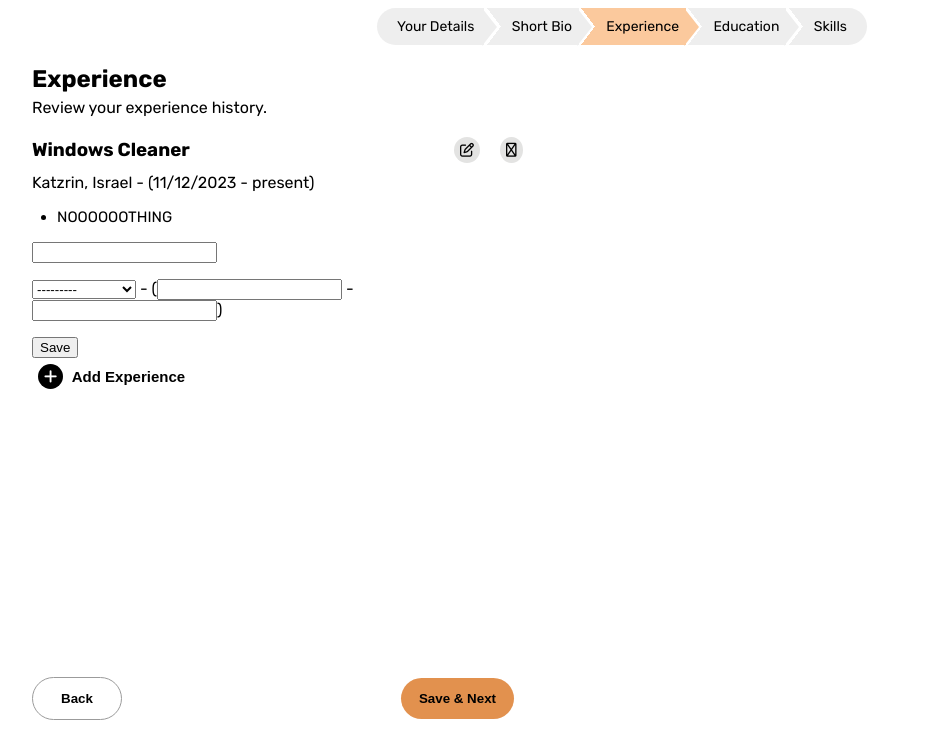
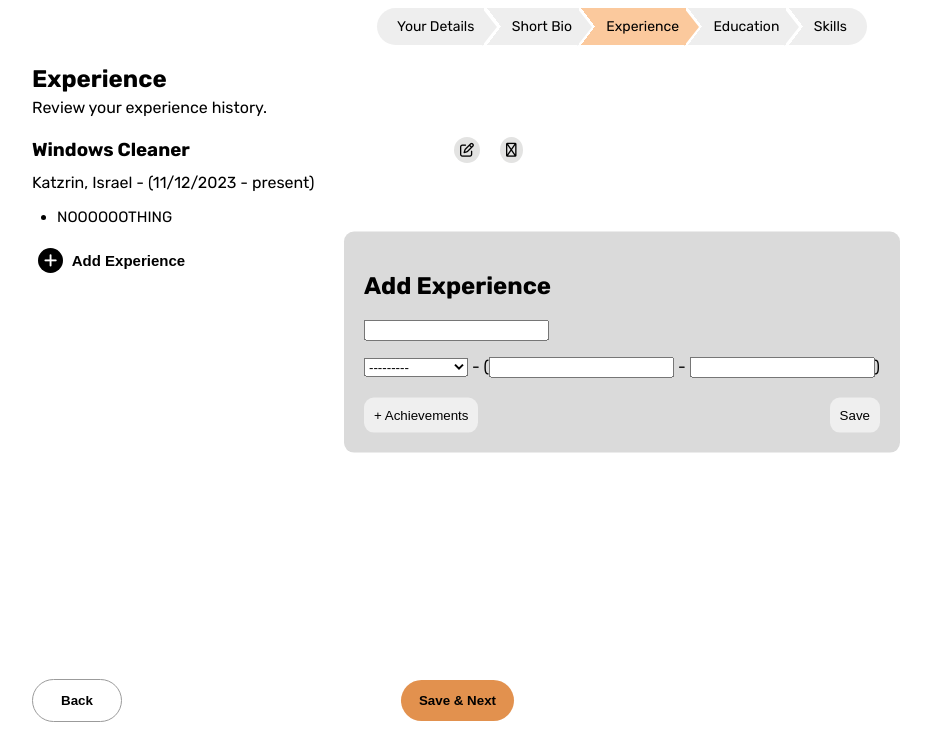
Before and after one commit to Gilad-Weinberger/Resu-Dev, a Django app: page /resume/1/experience in a window 1280 px wide. Shown: the part 58-800 px from the top of the page, without its empty margins (18-949 px from the left). Run offline with Django 4.2, Linux system fonts and the light colour scheme; a user stored in the database is signed in; data comes from the database, SQL or seed files in the repository; both versions use the stored data as it was after the commit; style sheets or scripts are compiled from the project's sources; some libraries are stand-ins or nearby versions.

Commit message:
create add-experience form html scss

```diff
--- a/base/views.py
+++ b/base/views.py
@@ -107,7 +107,8 @@
                     return HttpResponseRedirect(reverse('base:resume_bio', args=[resume_id]))
     else:
         form = ExperienceForm(instance=resume)
-        create_form = ExperienceCreateForm()
+
+    create_form = ExperienceCreateForm()
 
     all_resume_experiences = resume.experiences.order_by(
         'just_created',
--- a/static/scss/resume/resume_experience.css
+++ b/static/scss/resume/resume_experience.css
@@ -17,7 +17,6 @@
   height: calc(100vh - 145px);
   width: calc(40vw - 30px);
   padding: 20px 50px;
-  position: relative;
 }
 .main .resume .edit .title {
   margin: 0px;
@@ -69,24 +68,46 @@
 .main .resume .edit .all-experiences .experience:last-child {
   border-bottom: none;
 }
-.main .resume .edit form button {
+.main .resume .edit form.add-exp {
+  position: absolute;
+  top: 50%;
+  left: 50%;
+  transform: translate(-50%, -50%);
+  padding: 20px;
+  border-radius: 10px;
+  background-color: #dadada;
+}
+.main .resume .edit form.add-exp .buttons {
+  margin-top: 20px;
+  display: flex;
+  align-items: center;
+  justify-content: space-between;
+}
+.main .resume .edit form.add-exp .buttons button {
+  border-radius: 10px;
+  border: none;
+  padding: 10px;
+  background-colr: #e2914e;
   cursor: pointer;
 }
-.main .resume .edit form .add {
+.main .resume .edit form.save button {
+  cursor: pointer;
+}
+.main .resume .edit form.save .add {
   background: none;
   border: none;
   font-size: 15px;
   font-weight: 600;
   margin-top: 5px;
 }
-.main .resume .edit form .add .add-icon {
+.main .resume .edit form.save .add .add-icon {
   border-radius: 50%;
   padding: 5px 6px;
   background-color: black;
   color: white;
   margin-right: 5px;
 }
-.main .resume .edit form .buttons {
+.main .resume .edit form.save .buttons {
   width: calc(40vw - 30px);
   position: absolute;
   bottom: 20px;
@@ -94,17 +115,17 @@
   align-items: center;
   justify-content: space-between;
 }
-.main .resume .edit form .buttons .next,
-.main .resume .edit form .buttons .back {
+.main .resume .edit form.save .buttons .next,
+.main .resume .edit form.save .buttons .back {
   border-radius: 30px;
   padding: 13px 18px;
   font-weight: 700;
   border: none;
 }
-.main .resume .edit form .buttons .next {
+.main .resume .edit form.save .buttons .next {
   background-color: #e2914e;
 }
-.main .resume .edit form .buttons .back {
+.main .resume .edit form.save .buttons .back {
   padding: 13px 28px;
   background-color: white;
   border: 1px solid rgb(155, 155, 155);
--- a/static/scss/resume/resume_experience.scss
+++ b/static/scss/resume/resume_experience.scss
@@ -21,7 +21,6 @@
       height: calc(100vh - 145px);
       width: $width;
       padding: 20px 50px;
-      position: relative;
       .title {
         margin: 0px;
         margin-bottom: 5px;
@@ -72,7 +71,29 @@
           }
         }
       }
-      form {
+      form.add-exp {
+        position: absolute;
+        top: 50%;
+        left: 50%;
+        transform: translate(-50%, -50%);
+        padding: 20px;
+        border-radius: 10px;
+        background-color: #dadada;
+        .buttons{
+          margin-top: 20px;
+          display: flex;
+          align-items: center;
+          justify-content: space-between;
+          button{
+            border-radius: 10px;
+            border: none;
+            padding: 10px;
+            background-colr: #e2914e;
+            cursor: pointer;
+          }
+        }
+      }
+      form.save {
         button {
           cursor: pointer;
         }
--- a/templates/resume/resume_experience.html
+++ b/templates/resume/resume_experience.html
@@ -37,7 +37,6 @@
       rel="stylesheet"
       href="https://site-assets.fontawesome.com/releases/v6.5.1/css/sharp-light.css"
     />
-    <!-- <meta http-equiv="refresh" content="1"> -->
   </head>
   <body>
     {% include 'components/navbar.html' %}
@@ -75,15 +74,24 @@
             </div>
             {% endfor %}
           </div>
-          <form class="add-form" method="post" enctype="multipart/form-data">
+          <form class="add-exp show" method="post" enctype="multipart/form-data">
             {% csrf_token %}
+            <h2>Add Experience</h2>
             <div class="add-experience">
               <p class="f-job-title">{{ create_form.job_title }}</p>
               <p>{{ create_form.city }} - ({{ create_form.start_date }} - {{ create_form.end_date }})</p>
-              <button class="save" type="submit" name="save">Save</button>
+              <ul class="achiev-list">
+                {% for achiv in exp.achievements.all %}
+                <li class="achiev">{{ achiv.text }}</li>
+                {% endfor %}
+              </ul>
+              <div class="buttons">
+                <button class="create" type="submit" name="create">+ Achievements</button>
+                <button class="save" type="submit" name="save">Save</button>
+              </div>
             </div>
           </form>
-          <form method="post" enctype="multipart/form-data">
+          <form class="save" method="post" enctype="multipart/form-data">
             {% csrf_token %}
             <button class="add" type="submit" name="add">
               <i class="fa-solid fa-plus add-icon"></i> Add Experience
```
Also changed, not shown: db.sqlite3, design/experience.png (added), 1 other file.
